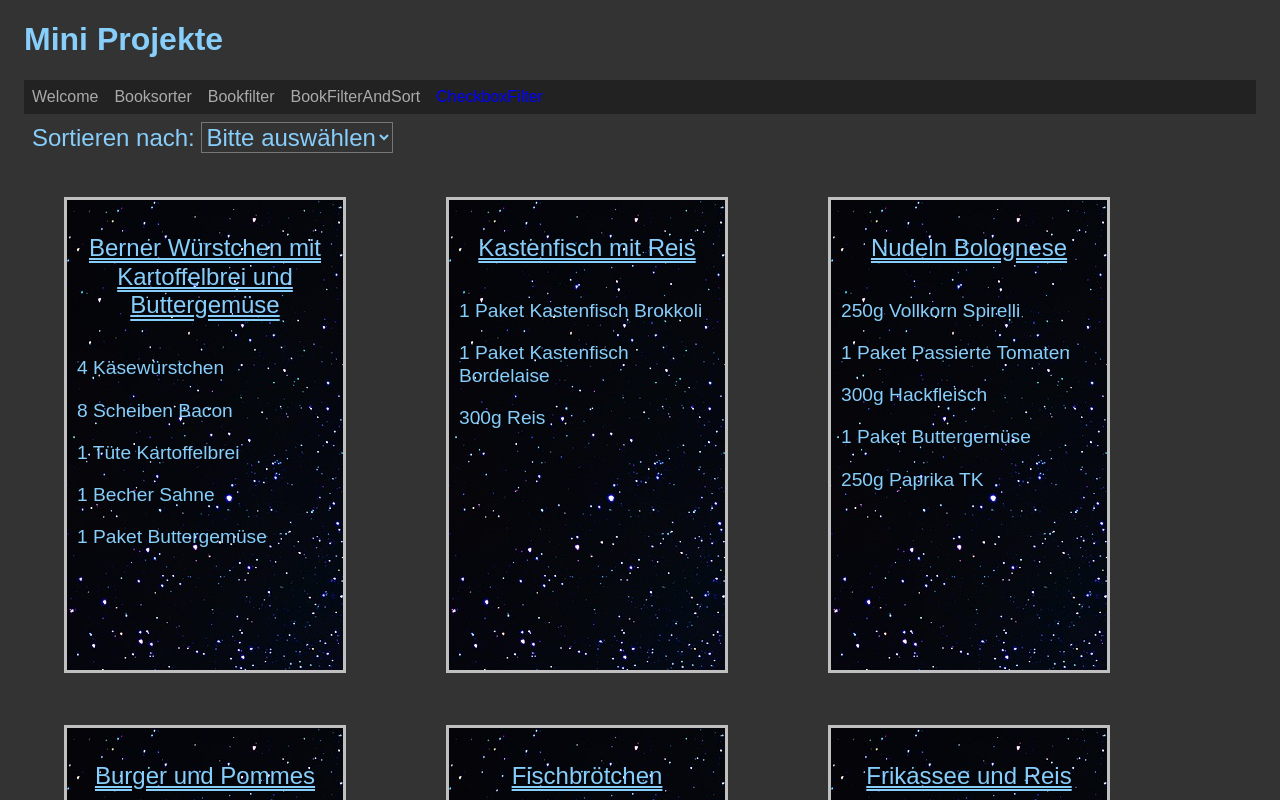
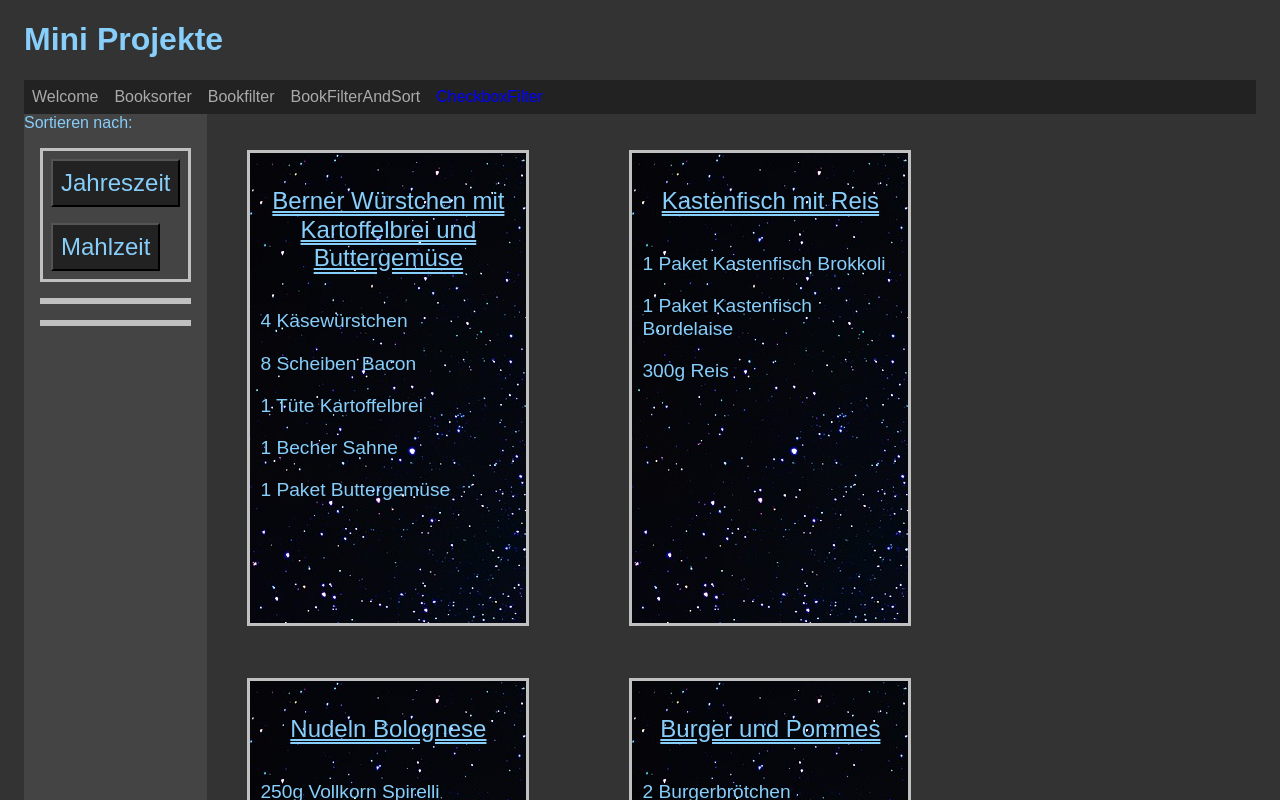
Before and after one commit to JasminGloth/MiniProjekte, a React (Vite) app: page /checkboxfilter in a window 1280 px wide. Shown: the top 800 px of the page. Built offline with nearby package versions, Linux system fonts and the light colour scheme.

Commit message:
sidebar added

```diff
--- a/src/App.scss
+++ b/src/App.scss
@@ -82,9 +82,9 @@ body {
 			line-height: 1.2em;
 		}
 	}
-	.btn {
+	#btn {
 		background-color: #222;
-			font-family: "Pacifico", sans-serif;
+		font-family: 'Pacifico', sans-serif;
 		font-size: 1.5rem;
 		color: #87cefa;
 		padding: 0.5rem;
@@ -96,16 +96,26 @@ body {
 		}
 	}
 
-	form{
-		font-family: "Pacifico", sans-serif;
-		font-size: 1.5rem;
-		margin: 0.5rem;
+	.pageCheckboxFilter {
+		display: flex;
+	}
 
-		select{
-			background-color: #333;
-			font-family: "Pacifico", sans-serif;
-			font-size: 1.5rem;
-			color: #87cefa;
+	.sidebar {
+		width: 20vw;
+		background-color: #444;
+		position: sticky;
+
+		.firstChoice{
+			border: 3px solid silver;
+			margin: 1rem;
+		}
+		.secondChoice{
+			border: 3px solid silver;
+			margin: 1rem;
+		}
+		.thirdChoice{
+			border: 3px solid silver;
+			margin: 1rem;
 		}
 	}
 }
--- a/src/data/meals.json
+++ b/src/data/meals.json
@@ -459,5 +459,83 @@
 				"amount": "10g"
 			}
 		]
+	},
+	{
+		"title":"Fratzen",
+		"portions": 50,
+		"kategory": "Gebäck",
+		"tags": ["Kekse"],
+		"saison": ["Winter"],
+		"ingredientList":[
+			{
+				"name": "Mehl",
+				"amount": "300g"
+			},
+			{
+				"name": "Zucker",
+				"amount": "60g"
+			},
+			{
+				"name": "Vanillezucker",
+				"amount": "1 Päckchen"
+			},
+			{
+				"name": "Eier",
+				"amount": "2"
+			},
+			{
+				"name": "Butter",
+				"amount": "125g"
+			},
+			{
+				"name":"getrocknete Äpfel",
+				"amount": "50g"
+			},
+			{
+				"name": "getrocknete Aprikosen",
+				"amount": "50g"
+			}
+		]
+	},
+	{
+		"title":"Kaffeeplätzchen",
+		"portions": 50,
+		"kategory": "Gebäck",
+		"tags": ["Kekse"],
+		"saison": ["Winter"],
+		"ingredientList":[
+			{
+				"name": "Mehl",
+				"amount": "125g"
+			},
+			{
+				"name": "Zucker",
+				"amount": "90g"
+			},
+			{
+				"name":"Haselnüsse",
+				"amount": "60g"
+			},
+			{
+				"name": "Eier",
+				"amount": "1"
+			},
+			{
+				"name": "Butter",
+				"amount": "125g"
+			},
+			{
+				"name": "Pulverkaffee",
+				"amount": "3 EL"
+			},
+			{
+				"name":"Puderzucker",
+				"amount": "150g"
+			},
+			{
+				"name": "Heißes Wasser",
+				"amount": "1 EL"
+			}
+		]
 	}
 ]
--- a/src/pages/PageCheckboxFilter.tsx
+++ b/src/pages/PageCheckboxFilter.tsx
@@ -27,9 +27,9 @@ export const PageCheckboxFilter = () => {
 	};
 
 	const saisonList = ['Frühling', 'Sommer', 'Herbst', 'Winter'];
-	const kategoryList = ["Frühstück",'Mittag'];
+	const kategoryList = ['Frühstück', 'Mittag', 'Gebäck'];
 
-	const handleSortOptionChange = (event: ChangeEvent<HTMLSelectElement>) => {
+	const handleSortOptionChange = (event: ChangeEvent<HTMLButtonElement>) => {
 		setSortOption(event.target.value);
 		setFilterValue('');
 		setSelectedTag('');
@@ -51,29 +51,42 @@ export const PageCheckboxFilter = () => {
 
 	return (
 		<div className="page pageCheckboxFilter">
+			<div className='sidebar'>
 				<div>
-				<form>
-					<label htmlFor="sortOption">Sortieren nach: </label>
-					<select
-						id="sortOption"
-						value={sortOption}
-						onChange={(e) => handleSortOptionChange(e)}
+					<label htmlFor="sortOption">Sortieren nach:</label>
+					<div className='firstChoice'>
+						<button
+							id="btn"
+							type="button"
+							value="saison"
+							onClick={(e) => handleSortOptionChange(e)}
+							className={sortOption === 'saison' ? 'active' : ''}
 						>
-						<option value="" disabled>
-							Bitte auswählen
-						</option>
-						<option value="saison">Jahreszeit</option>
-						<option value="kategory">Tageszeit</option>
-					</select>
-				</form>
+							Jahreszeit
+						</button>
+						<button
+							id="btn"
+							type="button"
+							value="kategory"
+							onClick={(e) => handleSortOptionChange(e)}
+							className={
+								sortOption === 'kategory' ? 'active' : ''
+							}
+						>
+							Mahlzeit
+						</button>
+					</div>
+				</div>
 
+				<div className='secondChoice'>
 				{sortOption === 'saison' && (
 					<div>
 						{saisonList.map((saison) => (
 							<button
-								className='btn'
+								id="btn"
 								key={saison}
-								onClick={() => handleSaisonChange(saison)}>
+								onClick={() => handleSaisonChange(saison)}
+							>
 								{saison}
 							</button>
 						))}
@@ -84,29 +97,37 @@ export const PageCheckboxFilter = () => {
 					<div>
 						{kategoryList.map((kategory) => (
 							<button
-								className='btn'
+								id="btn"
 								key={kategory}
-								onClick={() => handleKategoryChange(kategory)}>
+								onClick={() => handleKategoryChange(kategory)}
+							>
 								{kategory}
 							</button>
 						))}
 					</div>
 				)}
+				</div>
 
+				<div className='thirdChoice'>
 				{filterValue !== '' && (
 					<div>
 						{[...new Set(meals.flatMap((meal) => meal.tags))].map(
 							(tag) => (
 								<button
-									className='btn'
+									id="btn"
 									key={tag}
-									onClick={() => handleTagChange(tag)}>
+									onClick={() => handleTagChange(tag)}
+									className={
+										selectedTag === tag ? 'active' : ''
+									}
+								>
 									{tag}
 								</button>
 							)
 						)}
 					</div>
-				)}
+				)}</div>
+			</div>
 
 			<div className="meal">
 				{filteredMeals().map((meal) => (
@@ -123,6 +144,5 @@ export const PageCheckboxFilter = () => {
 				))}
 			</div>
 		</div>
-		</div>
 	);
 };
```
Lines whose indentation alone changed are shown as unchanged.
